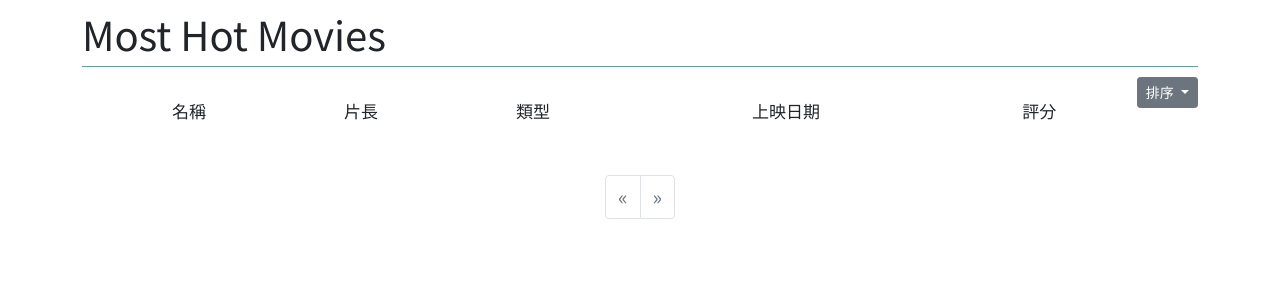
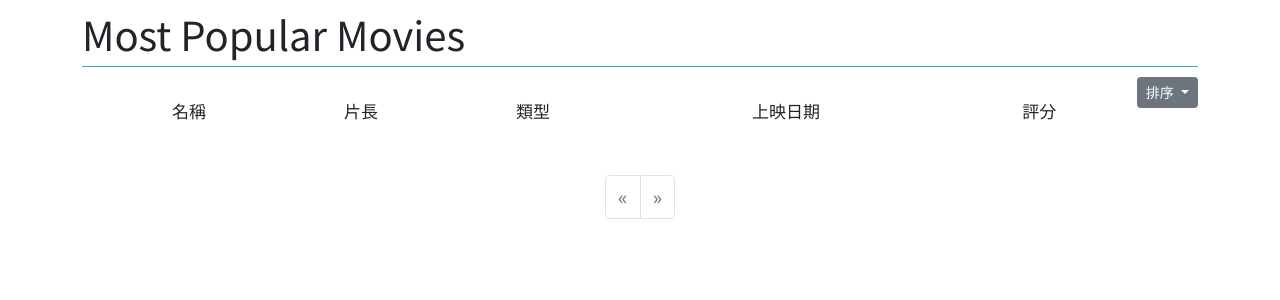
Before and after one commit to weijay0804/Flask-Imovies, a Flask app: page / in a window 1280 px wide. Shown: the part 62-362 px from the top of the page. Run offline with Flask 2, Linux system fonts and the light colour scheme; data that the repository does not hold is empty; some libraries are stand-ins or nearby versions.

Commit message:
修改index頁面

```diff
--- a/app/templates/index.html
+++ b/app/templates/index.html
@@ -6,7 +6,7 @@
 {% block title %} Imovies - Most Hot {% endblock title %}
 
 {% block page_header %}
-            <h1>Most Hot Movies</h1>
+            <h1>Most Popular Movies</h1>
             {{ super() }}
 {% endblock page_header %}
 
```
